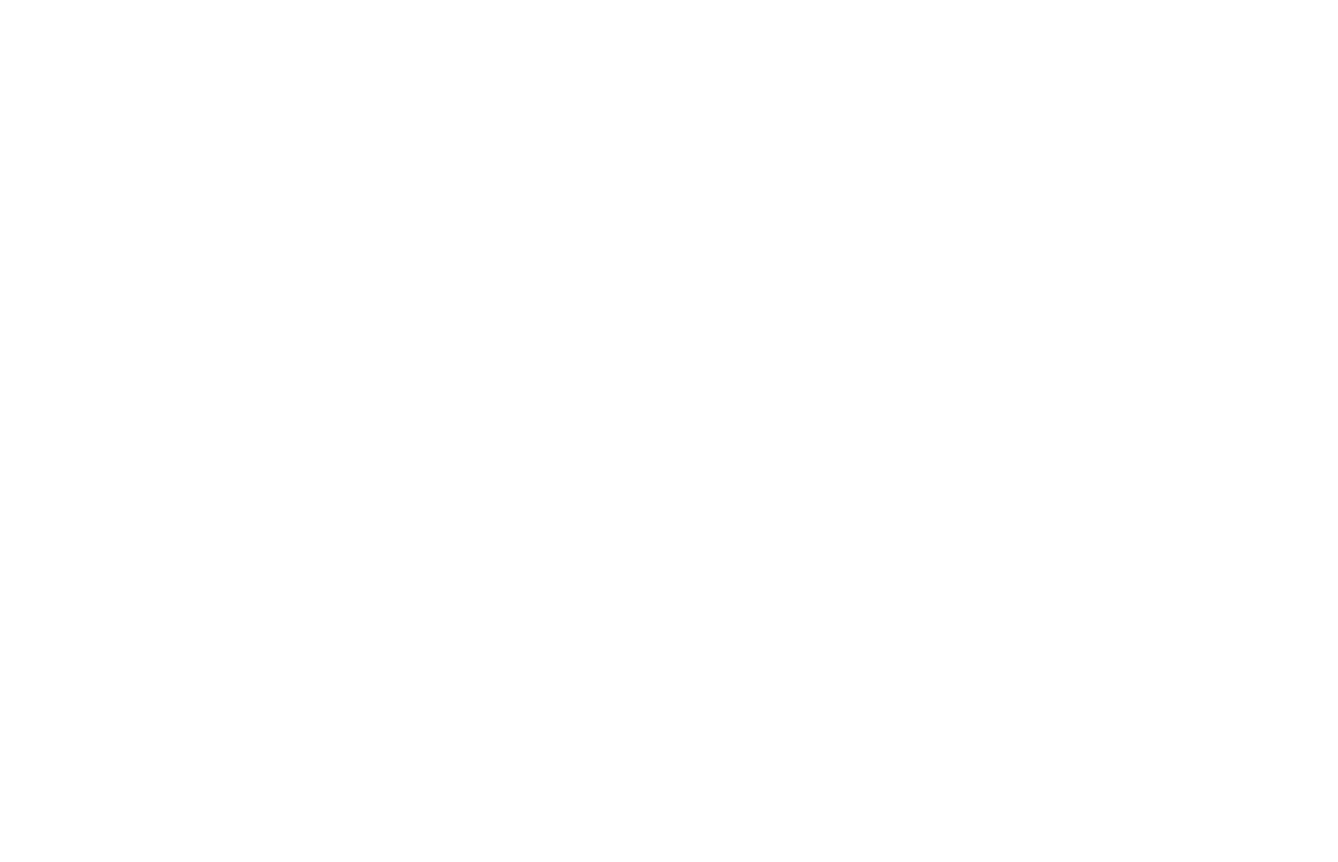
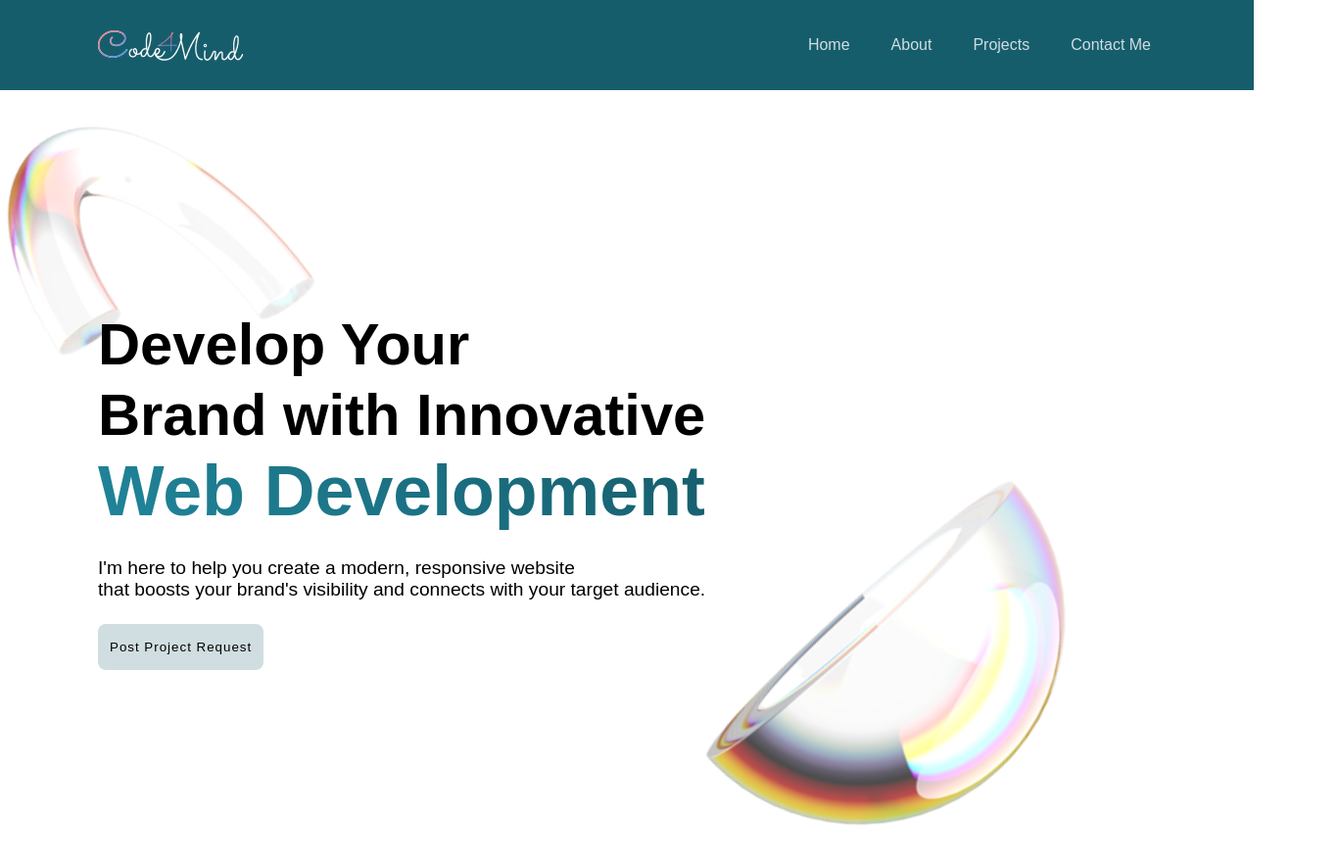
Before and after one commit to tobassum786/portfolio_projects, a plain HTML site: page Portfolio/index.html in a window 1280 px wide. Shown: the whole page at 98% size, 1366 px wide, since content can reach past the window. Before the commit the page ends 800 px from the top, so only its background shows below. Drawn offline with Linux system fonts and the light colour scheme.

Commit message:
modify hero section

```diff
--- a/Portfolio/css/styles.css
+++ b/Portfolio/css/styles.css
@@ -143,6 +143,7 @@ button {
 		font-weight: 700;
 		line-height: 1.2;
 		padding-bottom: var(--sp-md);
+		z-index: 1;
 
 		& span {
 			font-size: var(--text-md);
@@ -159,11 +160,25 @@ button {
 		position: absolute;
 		display: block;
 		width: 700px;
-		top: 30px;
-		right: 500px;
-/*		transform: rotate(30deg);*/
+		top: 10px;
+		left: -150px;
+		transform: rotate(-120deg);
 		height: 400px;
 		background: url("../Assets/images/hero_at.png") right no-repeat;
+		background-size: 700px 700px;
+		opacity: 0.7;
+	}
+
+	&::before {
+		content: '';
+		position: absolute;
+		display: block;
+		width: 700px;
+		bottom: 40px;
+		right: 150px;
+		transform: rotate(120deg);
+		height: 450px;
+		background: url("../Assets/images/hero_at---.png") right no-repeat;
 		background-size: 700px 700px;
 		opacity: 0.7;
 	}
--- a/Portfolio/index.html
+++ b/Portfolio/index.html
@@ -7,6 +7,33 @@
 	<title>Tobassum's Portfolio</title>
 </head>
 <body>
-
+	<!-- navigation menu -->
+	<nav class="nav-bar">
+		<div class="logo">
+			<img src="./Assets/images/logo.png" alt="Tobassum-munir-profile-logo-code4mind">
+		</div>
+		<ul class="nav_menu-list">
+			<li><a href="#" class="nav_menu-link">home</a></li>
+			<li><a href="#" class="nav_menu-link">about</a></li>
+			<li><a href="#" class="nav_menu-link">projects</a></li>
+			<li><a href="#" class="nav_menu-link">contact me</a></li>
+		</ul>
+	</nav>
+	<!-- hero section -->
+	<section>
+		<div class="hero_container container">
+			<div class="hero_content">
+				<h3 class="hero_heading">
+				Develop Your <br>Brand with Innovative <br> <span> Web Development</span>
+				</h3>
+				<p class="hero_text">
+					I'm here to help you create a modern, responsive website <br> that boosts your brand's visibility and connects with your target audience.
+				</p>
+			</div>
+			<div class="hero_btn">
+				<button class="btn">post project request</button>
+			</div>
+		</div>
+	</section>
 </body>
 </html>
```
Also changed, not shown: Portfolio/Assets/images/Adobe Photoshop.png (added), Portfolio/Assets/images/Bootstrap_color.png (added), Portfolio/Assets/images/CSS3.png (added), Portfolio/Assets/images/Html 5.png (added), Portfolio/Assets/images/JavaScript.png (added), Portfolio/Assets/images/Tailwindcss_color.png (added), Portfolio/Assets/images/atom.png (added), Portfolio/Assets/images/favicon.png (added), Portfolio/Assets/images/flask.png (added), Portfolio/Assets/images/hero_at---.png (added), Portfolio/Assets/images/hero_at--.png (added), Portfolio/Assets/images/hero_at.png (added), Portfolio/Assets/images/logo.png (added), Portfolio/Assets/images/merge.png (added), 1 other file.
